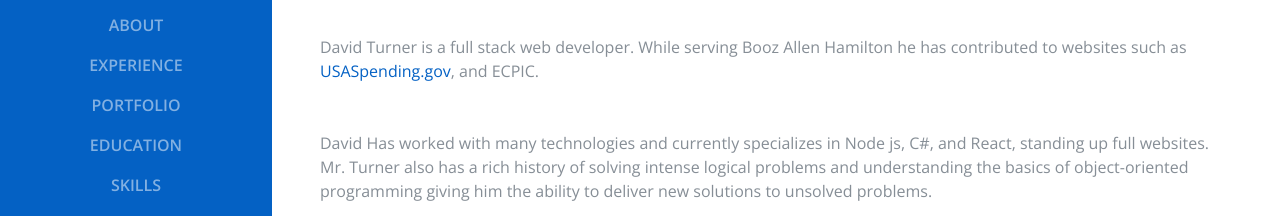
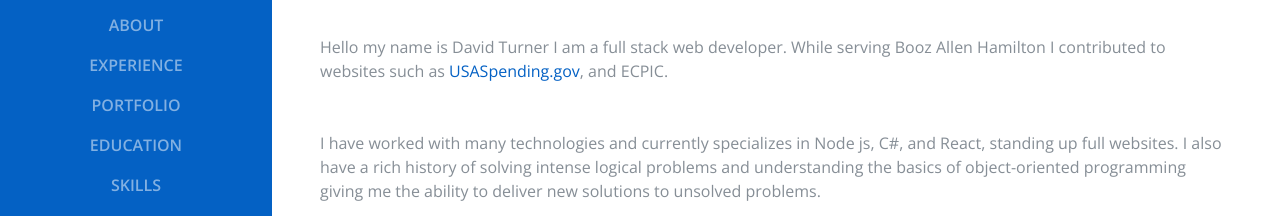
Before and after one commit to neff386/resume, a website: page public/index.html in a window 1280 px wide. Shown: the part 329-545 px from the top of the page. Drawn offline with nearby package versions, Linux system fonts and the light colour scheme; a web font is replaced by a local one.

Commit message:
header edit

```diff
--- a/public/index.html
+++ b/public/index.html
@@ -77,9 +77,9 @@
           <div class="subheading mb-5">Philadelphia Metro · (215) 495-7984 ·
             <a href="mailto:dturner2341@gmail.com">DTURNER2341@gmail.com</a>
           </div>
-            <p class="mb-5">David Turner is a full stack web developer. While serving Booz Allen Hamilton he has contributed to websites such as <a href="https://datalab.usaspending.gov/" target="_blank">USASpending.gov</a>, and ECPIC.</p>
+            <p class="mb-5">Hello my name is David Turner I am a full stack web developer. While serving Booz Allen Hamilton I contributed to websites such as <a href="https://datalab.usaspending.gov/" target="_blank">USASpending.gov</a>, and ECPIC.</p>
 
-            <p>David Has worked with many technologies and currently specializes in Node js, C#, and React, standing up full websites. Mr. Turner also has a rich history of solving intense logical problems and understanding the basics of object-oriented programming giving him the ability to deliver new solutions to unsolved problems.
+            <p>I have worked with many technologies and currently specializes in Node js, C#, and React, standing up full websites. I also have a rich history of solving intense logical problems and understanding the basics of object-oriented programming giving me the ability to deliver new solutions to unsolved problems.
             </p>
           <ul class="list-inline list-social-icons mb-0">
             <li class="list-inline-item">
```
